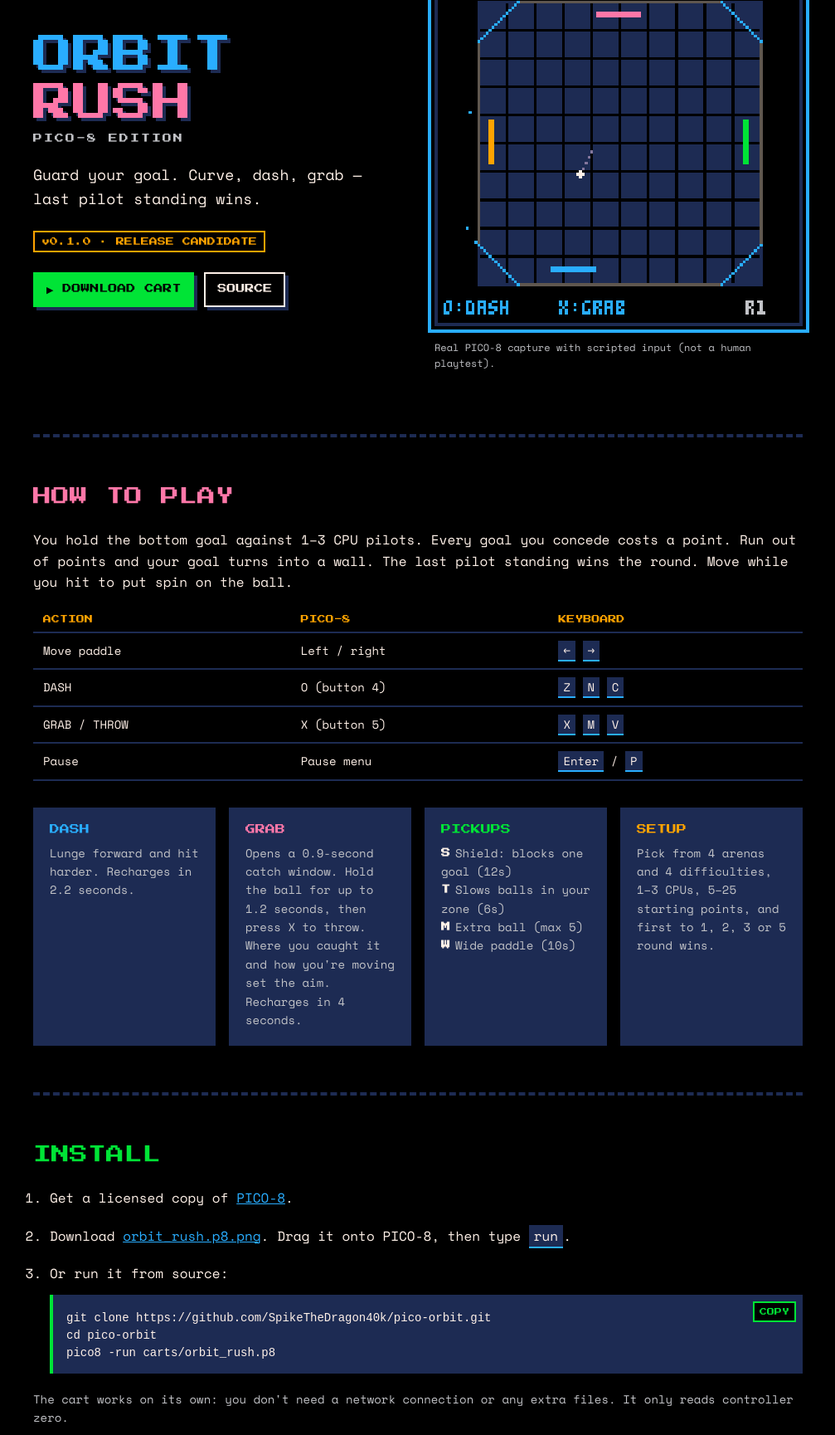
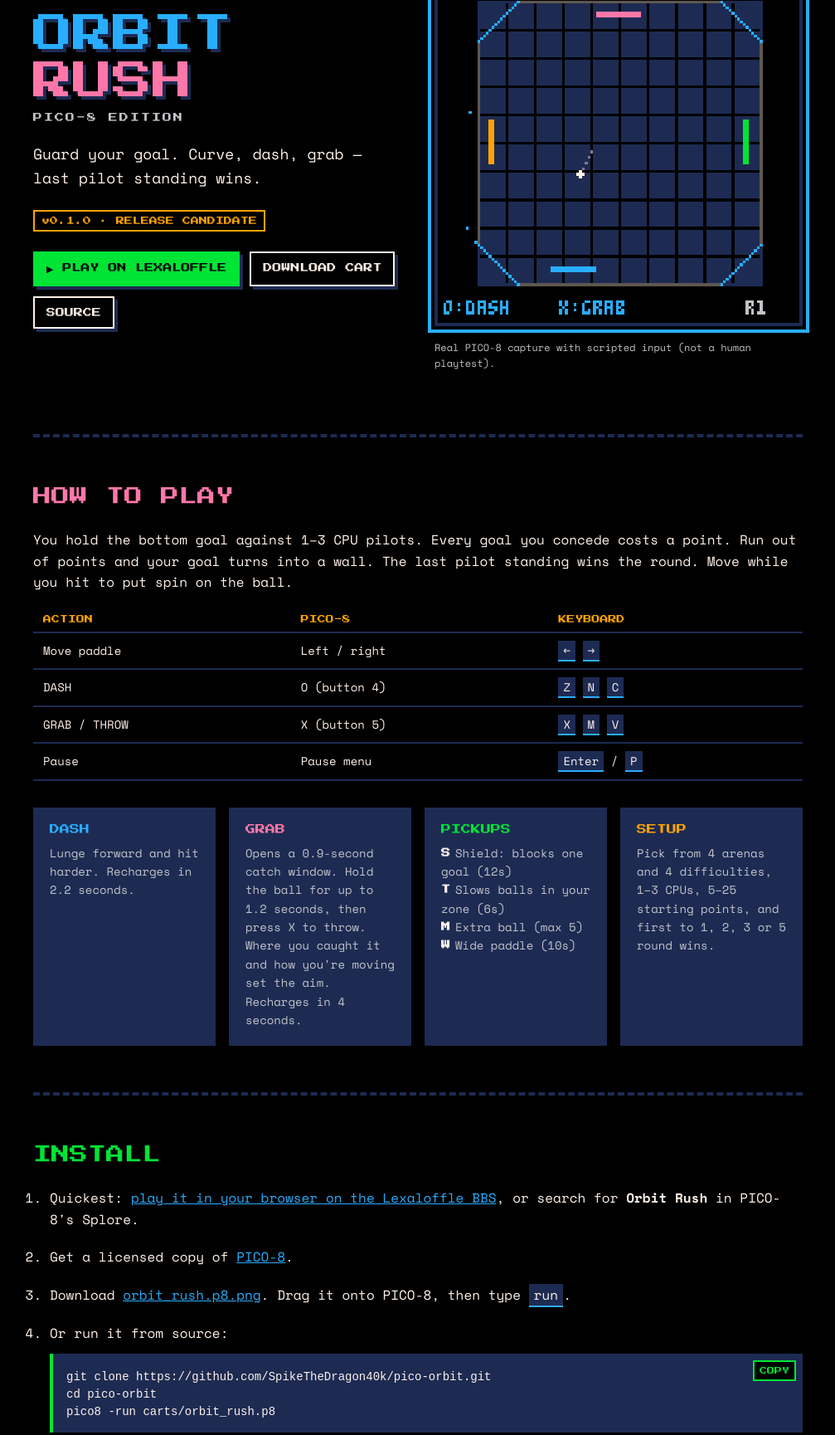
Before and after one commit to SpikeTheDragon40k/pico-orbit, a plain HTML site: page site/index.html in a window 1280 px wide. Shown: the part 163-1892 px from the top of the page at 83% size, without its empty margins (136-1143 px from the left). Drawn offline with nearby package versions, Linux system fonts and the light colour scheme.

Commit message:
fix site

```diff
--- a/site/index.html
+++ b/site/index.html
@@ -94,7 +94,8 @@ footer .links{display:flex;gap:16px;flex-wrap:wrap;margin-bottom:12px}
     <p class="tagline">Guard your goal. Curve, dash, grab — last pilot standing wins.</p>
     <div class="badge">v0.1.0 · RELEASE CANDIDATE</div>
     <div class="btns">
-      <a class="btn primary" href="orbit_rush.p8.png" download>▶ DOWNLOAD CART</a>
+      <a class="btn primary" href="https://www.lexaloffle.com/bbs/?pid=199244#p">▶ PLAY ON LEXALOFFLE</a>
+      <a class="btn ghost" href="orbit_rush.p8.png" download>DOWNLOAD CART</a>
       <a class="btn ghost" href="https://github.com/SpikeTheDragon40k/pico-orbit">SOURCE</a>
     </div>
   </div>
@@ -131,6 +132,7 @@ footer .links{display:flex;gap:16px;flex-wrap:wrap;margin-bottom:12px}
 <section id="install">
   <h2 class="c-green">INSTALL</h2>
   <ol class="steps">
+    <li>Quickest: <a href="https://www.lexaloffle.com/bbs/?pid=199244#p">play it in your browser on the Lexaloffle BBS</a>, or search for <b>Orbit Rush</b> in PICO-8's Splore.</li>
     <li>Get a licensed copy of <a href="https://www.lexaloffle.com/pico-8.php">PICO-8</a>.</li>
     <li>Download <a href="orbit_rush.p8.png" download>orbit_rush.p8.png</a>. Drag it onto PICO-8, then type <kbd>run</kbd>.</li>
     <li>Or run it from source:
@@ -149,6 +151,7 @@ pico8 -run carts/orbit_rush.p8</code></pre>
       <a href="https://github.com/SpikeTheDragon40k/pico-orbit">Source</a>
       <a href="https://github.com/SpikeTheDragon40k/pico-orbit/issues">Issues</a>
       <a href="https://github.com/SpikeTheDragon40k/pico-orbit/blob/main/CHANGELOG.md">Changelog</a>
+      <a href="https://www.lexaloffle.com/bbs/?pid=199244#p">Lexaloffle BBS</a>
       <a href="https://github.com/SpikeTheDragon40k/orbit-rush">Original Orbit Rush</a>
     </div>
     <p>Game concept, names and pilot designs by SpikeTheDragon40k. No license has been chosen yet. PICO-8 is a product of Lexaloffle Games.</p>
```
